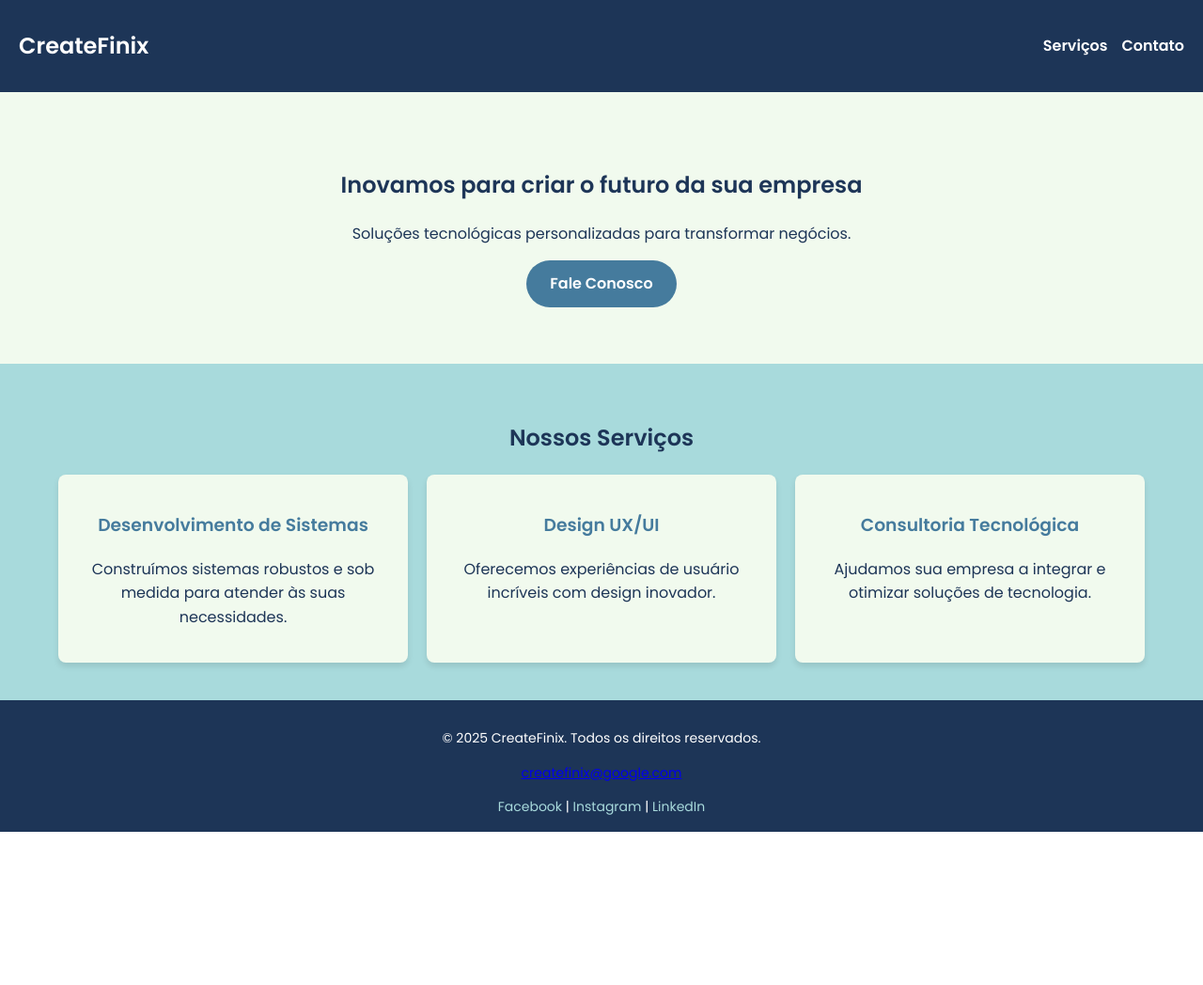
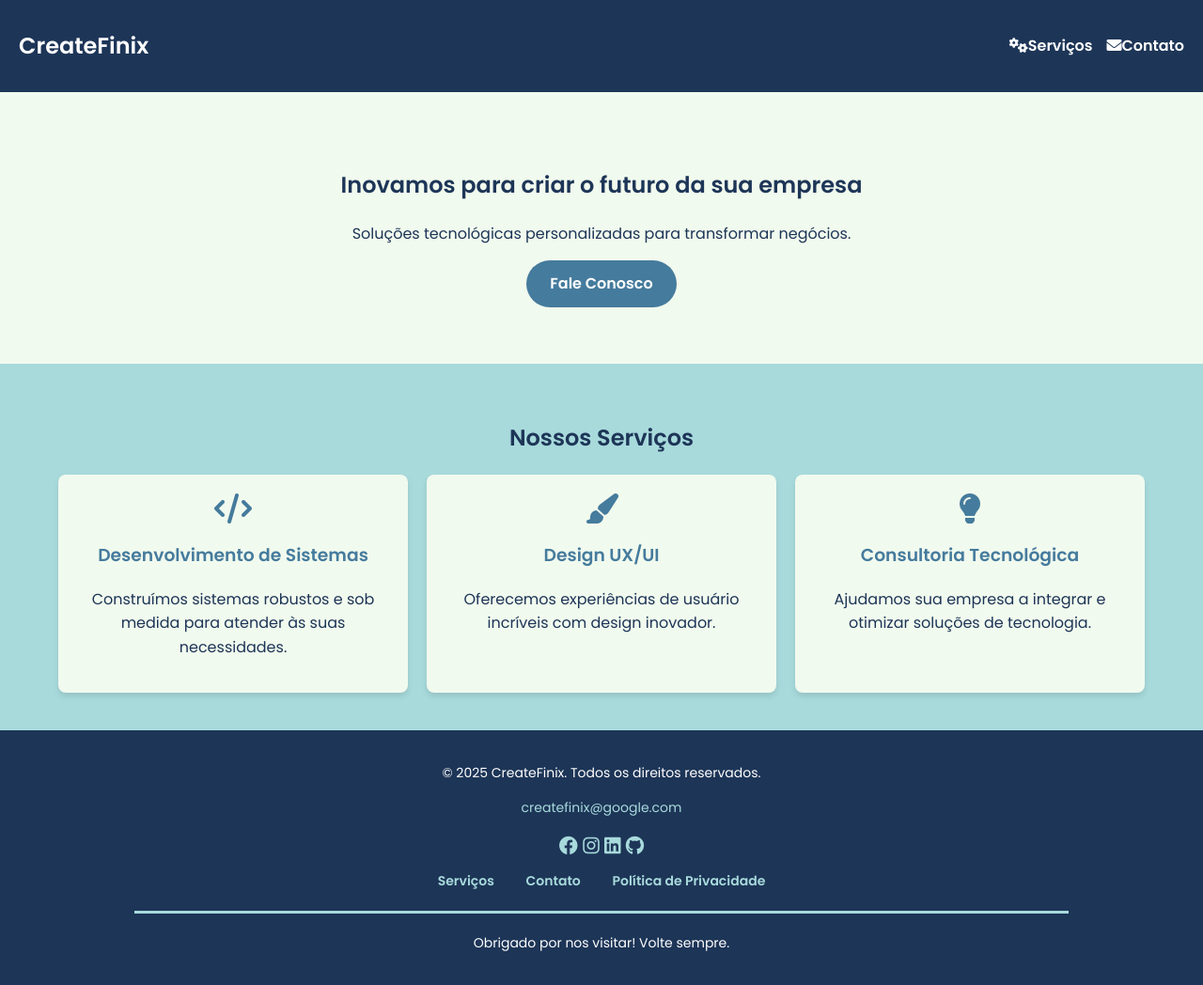
Before and after one commit to CreateFinix/LandingPageOpen, a plain HTML site: page index.html in a window 1280 px wide. Shown: the whole page at 94% size. Before the commit the page ends 885 px from the top, so only its background shows below. Drawn offline with Linux system fonts and the light colour scheme.

Commit message:
melhorias visuais

```diff
--- a/index.html
+++ b/index.html
@@ -9,14 +9,15 @@
   <title>CreateFinix</title>
   <link rel="stylesheet" href="styles.css">
   <link href="https://fonts.googleapis.com/css2?family=Poppins:wght@400;600&display=swap" rel="stylesheet">
+  <link href="https://cdnjs.cloudflare.com/ajax/libs/font-awesome/6.0.0/css/all.min.css" rel="stylesheet">
 </head>
 <body>
   <header>
     <div class="logo">CreateFinix</div>
     <nav>
       <ul class="nav-links">
-        <li><a href="#services">Serviços</a></li>
-        <li><a href="#contact">Contato</a></li>
+        <li><a href="#services"><i class="fas fa-cogs"></i>Serviços</a></li>
+        <li><a href="#contact"><i class="fas fa-envelope"></i>Contato</a></li>
       </ul>
     </nav>
   </header>
@@ -25,21 +26,26 @@
     <section id="hero">
       <h1>Inovamos para criar o futuro da sua empresa</h1>
       <p>Soluções tecnológicas personalizadas para transformar negócios.</p>
-      <a href="https://wa.me/5521966311677?text=Ol%C3%A1,%20estou%20interessado%20nos%20seus%20servi%C3%A7os." class="cta-button">Fale Conosco</a>
+      <a href="https://wa.me/5521966311677?text=Ol%C3%A1,%20estou%20interessado%20nos%20seus%20servi%C3%A7os." class="cta-button" aria-label="Fale Conosco pelo WhatsApp">
+        Fale Conosco
+    </a>
     </section>
 
     <section id="services">
       <h2>Nossos Serviços</h2>
       <div class="services-container">
         <div class="service">
+          <i class="fas fa-code fa-2x"></i>
           <h3>Desenvolvimento de Sistemas</h3>
           <p>Construímos sistemas robustos e sob medida para atender às suas necessidades.</p>
         </div>
         <div class="service">
+          <i class="fas fa-paint-brush fa-2x"></i>
           <h3>Design UX/UI</h3>
           <p>Oferecemos experiências de usuário incríveis com design inovador.</p>
         </div>
         <div class="service">
+          <i class="fas fa-lightbulb fa-2x"></i>
           <h3>Consultoria Tecnológica</h3>
           <p>Ajudamos sua empresa a integrar e otimizar soluções de tecnologia.</p>
         </div>
@@ -48,13 +54,36 @@
   </main>
 
   <footer>
-    <p>© 2025 CreateFinix. Todos os direitos reservados.</p>
-    <p><a href="mailto:createfinix@google.com">createfinix@google.com</a></p>
+    <div class="footer-content">
+      <p>© 2025 CreateFinix. Todos os direitos reservados.</p>
+      <p><a href="mailto:createfinix@google.com">createfinix@google.com</a></p>
+    </div>
     <div class="social-links">
-      <a href="https://facebook.com" target="_blank" aria-label="Facebook">Facebook</a> |
-      <a href="https://instagram.com" target="_blank" aria-label="Instagram">Instagram</a> |
-      <a href="https://linkedin.com" target="_blank" aria-label="LinkedIn">LinkedIn</a>
+      <a href="https://facebook.com" target="_blank" aria-label="Facebook">
+        <i class="fab fa-facebook"></i>
+      </a>
+      <a href="https://instagram.com" target="_blank" aria-label="Instagram">
+        <i class="fab fa-instagram"></i>
+      </a>
+      <a href="https://linkedin.com" target="_blank" aria-label="LinkedIn">
+        <i class="fab fa-linkedin"></i>
+      </a>
+      <a href="https://github.com" target="_blank" aria-label="Github">
+        <i class="fab fa-github"></i>
+      </a>
     </div>
+
+    <div class="footer-navigation">
+      <a href="#services">Serviços</a>
+      <a href="#contact">Contato</a>
+      <a href="#">Política de Privacidade</a>
+    </div>
+
+
+    <hr style="border: 1px solid #a8dadc; width: 80%; margin: 20px auto;">
+    <p>Obrigado por nos visitar! Volte sempre.</p>
+
   </footer>
+
 </body>
 </html>
--- a/styles.css
+++ b/styles.css
@@ -4,6 +4,7 @@ body {
     padding: 0;
     line-height: 1.6;
     color: #333;
+    scroll-behavior: smooth;
 }
 
 header {
@@ -84,6 +85,12 @@ header .logo {
     transition: transform 0.3s ease;
 }
 
+.service i {
+    color: #457b9d; /* Azul médio */
+    margin-bottom: 15px;
+    display: block;
+}
+
 .service:hover {
     transform: translateY(-10px);
 }
@@ -93,24 +100,72 @@ header .logo {
 }
 
 footer {
-    background: #1d3557;
+    background-color: #1d3557; /* Azul escuro */
     color: white;
     text-align: center;
-    padding: 15px 20px;
+    padding: 20px;
     font-size: 14px;
   }
+
+  footer a {
+    color: #a8dadc; /* Azul claro */
+    text-decoration: none;
+    margin: 0 10px;
+    transition: color 0.3s ease;
+  }
+
+  footer a:hover {
+    color: #f1faee; /* Branco */
+  }
+
+  .social-links a {
+    margin: 0 10px;
+    font-size: 20px;
+  }
+
+  .footer-navigation a {
+    margin: 0 15px;
+    font-weight: bold;
+  }
+
+  .footer-navigation {
+    margin-top: 10px;
+  }
+
 
 .social-links a {
     color: #a8dadc;
     text-decoration: none;
+    font-size: 20px;
+    margin: 0;
+    transition: color 0.3s ease;
 }
 
 .social-links a:hover {
     text-decoration: underline;
+    color: #f1faee;
+    transform: scale(1.1);
+    transition: all 0.3s ease;
 }
+
+hr {
+    border: 0;
+    height: 1px;
+    background: #a8dadc;
+    margin: 20px 0;
+}
+
 
 /* Responsividade */
 @media (max-width: 768px) {
+    body {
+        font-size: 14px;
+    }
+
+    footer p {
+        font-size: 12px;
+    }
+
     .services-container {
         flex-direction: column;
         gap: 15px;
@@ -130,4 +185,24 @@ footer {
         flex-direction: column;
         gap: 10px;
     }
+
+    footer {
+        text-align: center;
+        padding: 10px;
     }
+
+    .social-links {
+        margin-top: 10px;
+    }
+
+    .social-links a {
+        margin: 0 5px;
+    }
+
+    .footer-navigation {
+        display: flex;
+        flex-direction: column;
+        gap: 15px;
+        padding: 10px 0;
+    }
+}
```
Lines whose indentation alone changed are shown as unchanged.
